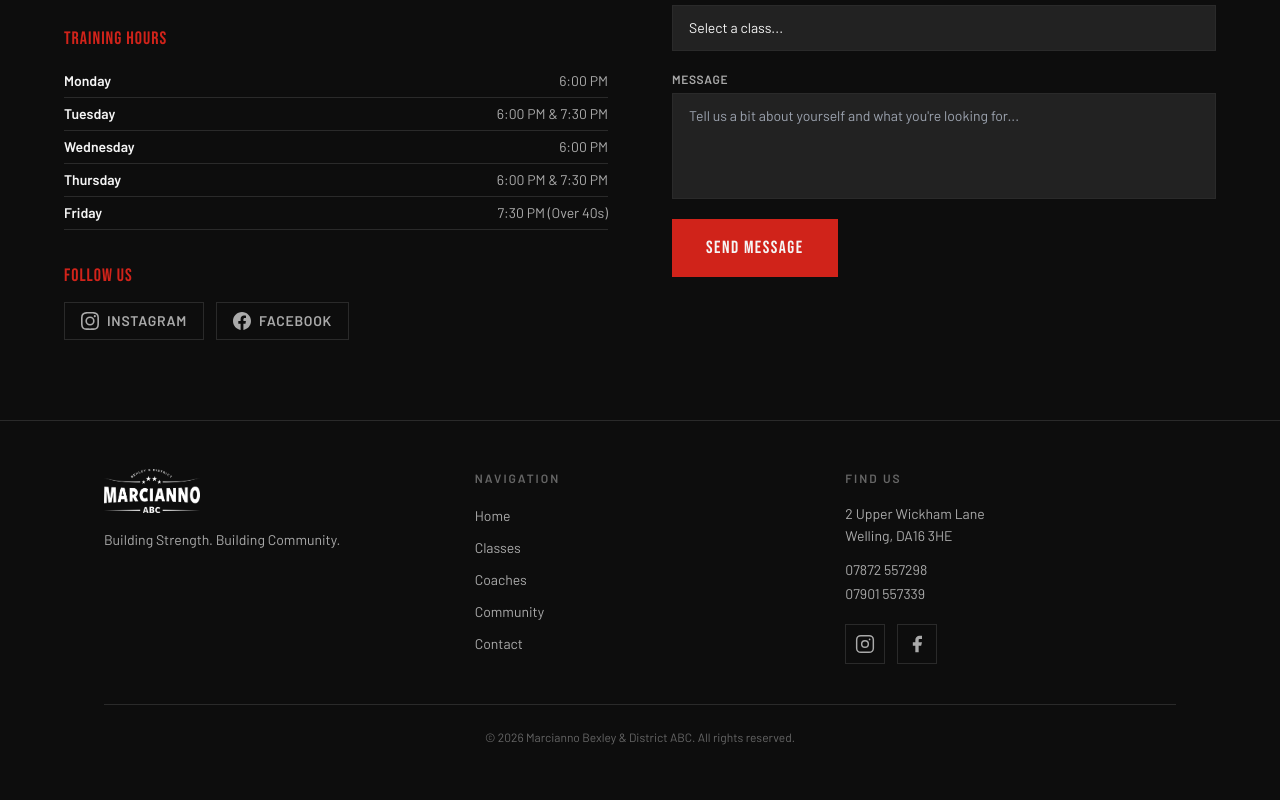
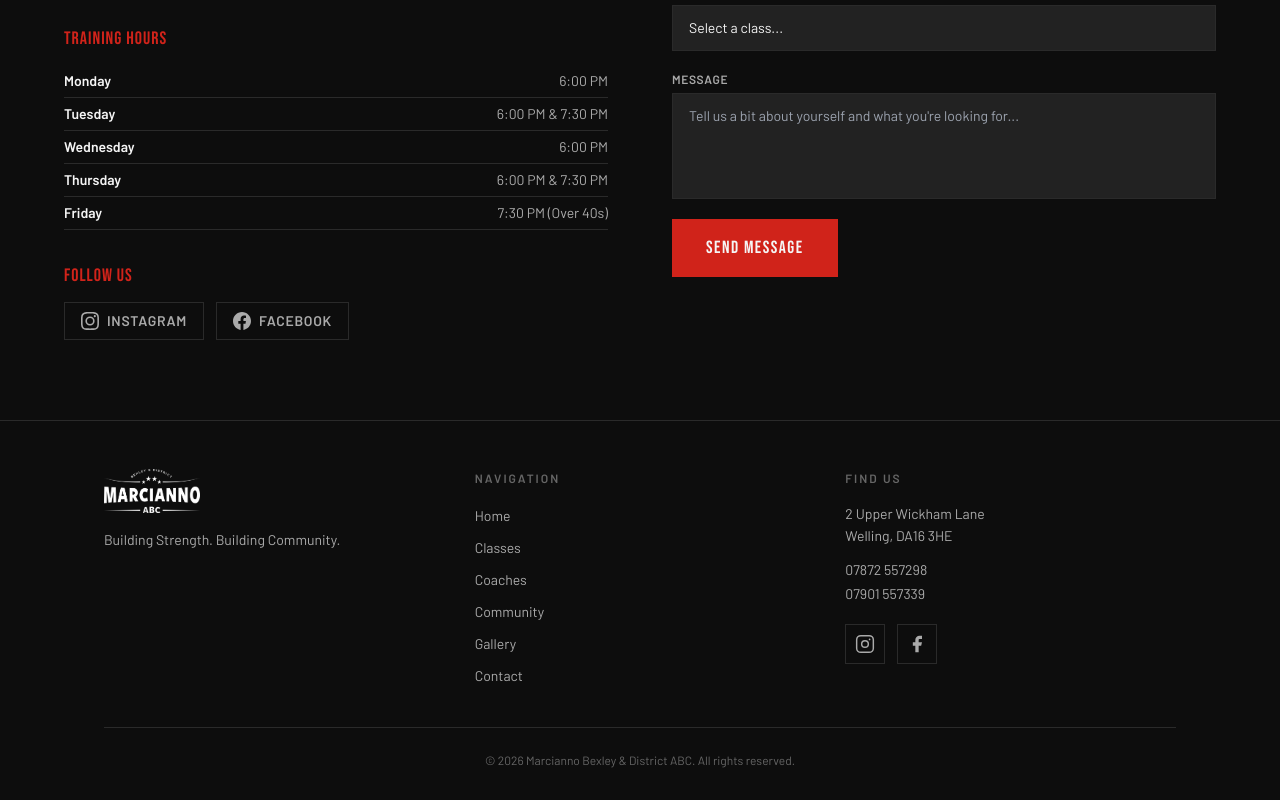
Before and after one commit to amanzeao7/marcianno-abc, a Next.js app: page / in a window 1280 px wide. Shown: the part 4240-5040 px from the top of the page. Before the commit the page ends 5017 px from the top, so only its background shows below. Built offline with nearby package versions, Linux system fonts and the light colour scheme.

Commit message:
Add 'Gallery' link to footer navigation

```diff
--- a/components/layout/Footer.tsx
+++ b/components/layout/Footer.tsx
@@ -6,9 +6,9 @@ const navLinks = [
   { href: '/classes', label: 'Classes' },
   { href: '/coaches', label: 'Coaches' },
   { href: '/community', label: 'Community' },
+  { href: '/gallery', label: 'Gallery' },
   { href: '/contact', label: 'Contact' },
 ]
-
 function InstagramIcon() {
   return (
     <svg width="20" height="20" viewBox="0 0 24 24" fill="none" stroke="currentColor" strokeWidth="1.75" strokeLinecap="round" strokeLinejoin="round" aria-hidden="true">
```
